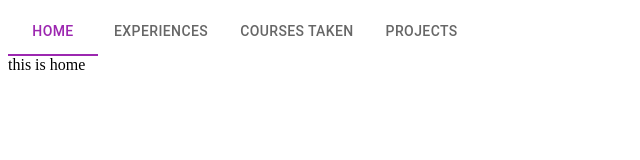
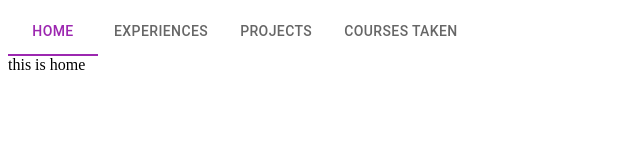
Before and after one commit to cwtu/cwtu.github.io, a React (Create React App) app: page / in a window 1280 px wide. Shown: the top 160 px of the page, without its empty margins (0-640 px from the left). Built offline with nearby package versions, Linux system fonts and the light colour scheme.

Commit message:
Changing tab orders

```diff
--- a/src/Header.tsx
+++ b/src/Header.tsx
@@ -20,8 +20,8 @@ const Header : React.FC = () => {
 		>
 			<Tab value="" label="Home" />
 			<Tab value="experiences" label="Experiences" />
+			<Tab value="projects" label="Projects" />
 			<Tab value="courses" label="Courses Taken" />
-			<Tab value="projects" label="Projects" />
 		</Tabs>
 
 	)
```
